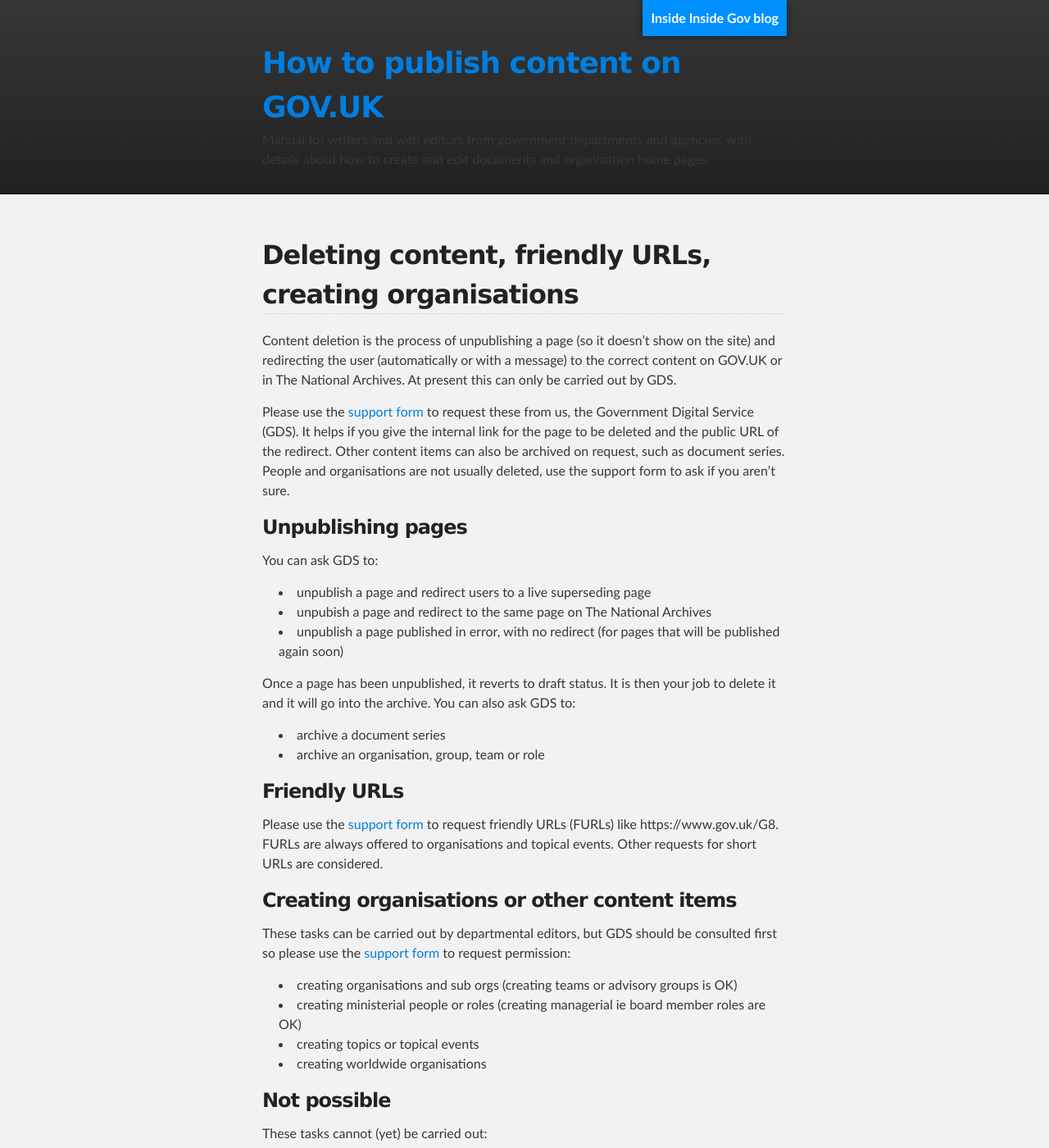
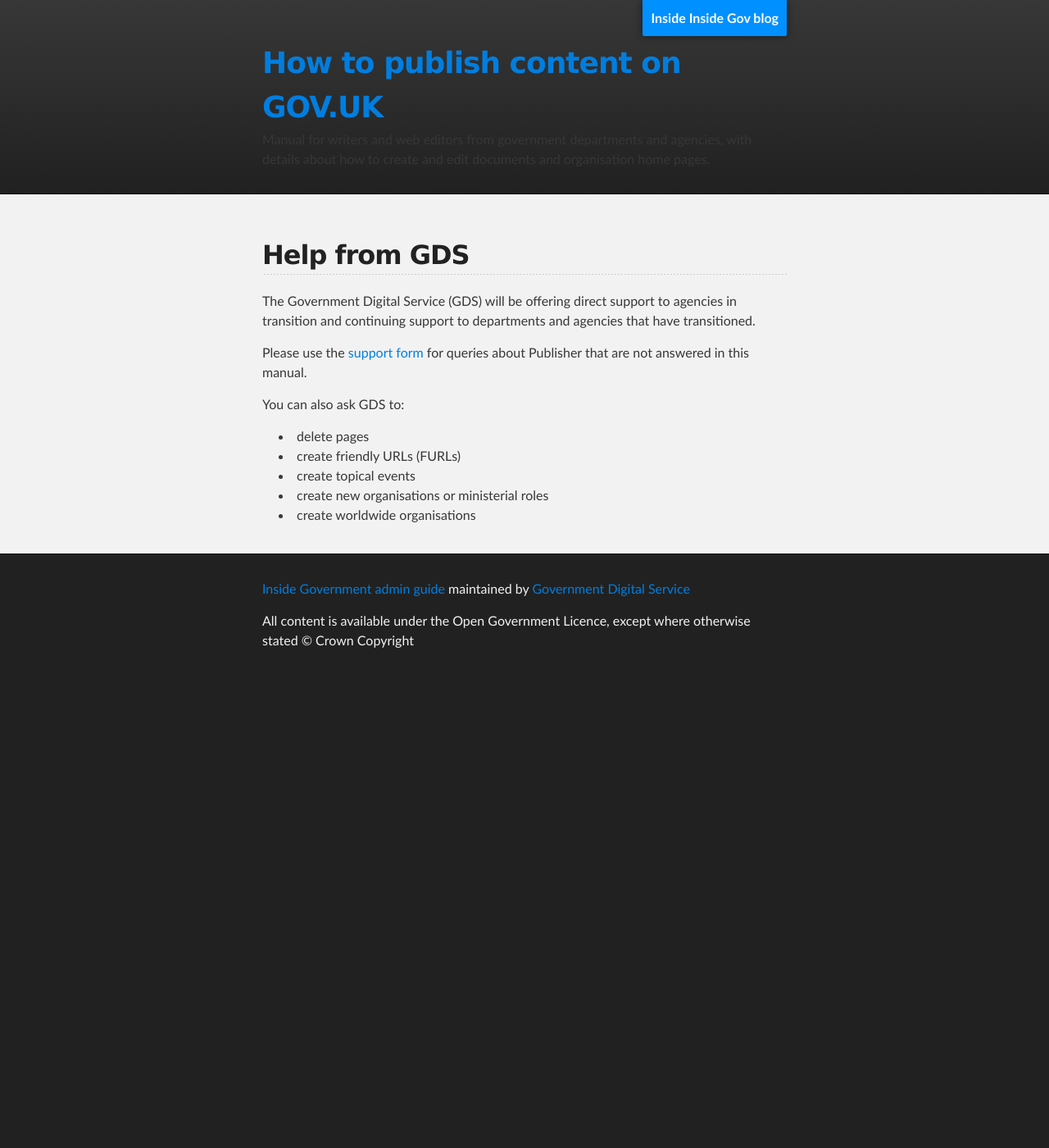
Before and after one commit to alphagov/inside-government-admin-guide, a Jekyll site: the page built from first-steps/gds-only-tasks.md, in a window 1280 px wide and 1400 px high. Shown: the whole window at 82% size. Built offline with Jekyll 4.4.1, drawn with Linux system fonts in a browser that asks for light colours; some of the changed text lies outside the part shown.

Commit message:
Update gds-only-tasks.md

```diff
--- a/first-steps/gds-only-tasks.md
+++ b/first-steps/gds-only-tasks.md
@@ -1,48 +1,18 @@
 ---
 layout: default
-title: How to publish content on GOV.UK - Deleting content, friendly URLs, creating organisations
+title: How to publish content on GOV.UK - Help from GDS
 ---
 
-## Deleting content, friendly URLs, creating organisations
+## Help from GDS
 
-Content deletion is the process of unpublishing a page (so it doesn't show on the site) and redirecting the user (automatically or with a message) to the correct content on GOV.UK or in The National Archives. At present this can only be carried out by GDS.
+The Government Digital Service (GDS) will be offering direct support to agencies in transition and continuing support to departments and agencies that have transitioned.
 
-Please use the [support form](https://signon.production.alphagov.co.uk/users/sign_in) to request these from us, the Government Digital Service (GDS). It helps if you give the internal link for the page to be deleted and the public URL of the redirect. Other content items can also be archived on request, such as document series. People and organisations are not usually deleted, use the support form to ask if you aren't sure.
+Please use the [support form](https://signon.production.alphagov.co.uk/users/sign_in) for queries about Publisher that are not answered in this manual.
 
-### Unpublishing pages
+You can also ask GDS to:
 
-You can ask GDS to:
-
-* unpublish a page and redirect users to a live superseding page
-* unpubish a page and redirect to the same page on The National Archives
-* unpublish a page published in error, with no redirect (for pages that will be published again soon)
-
-Once a page has been unpublished, it reverts to draft status. It is then your job to delete it and it will go into the archive. You can also ask GDS to:
-
-* archive a document series
-* archive an organisation, group, team or role
-
-
-### Friendly URLs
-
-Please use the [support form](https://signon.production.alphagov.co.uk/users/sign_in) to request friendly URLs (FURLs) like https://www.gov.uk/G8. FURLs are always offered to organisations and topical events. Other requests for short URLs are considered.
-
-
-### Creating organisations or other content items
-
-These tasks can be carried out by departmental editors, but GDS should be consulted first so please use the [support form](https://signon.production.alphagov.co.uk/users/sign_in) to request permission:
-
-* creating organisations and sub orgs (creating teams or advisory groups is OK)
-* creating ministerial people or roles (creating managerial ie board member roles are OK)
-* creating topics or topical events
-* creating worldwide organisations
-
-
-### Not possible
-
-These tasks cannot (yet) be carried out:
-
-* changing the URL of a page (you will need to create a new page and fix the URL to what you want, then request a deletion and redirection using the [support form](https://signon.production.alphagov.co.uk/users/sign_in)
-* duplicating a page (you’ll need create a new page and use copy and paste)
-* moving a page from Preview to Production (you’ll need create a new page and use copy and paste)
-* changing a document’s main type (eg from a news story to a publication)
+* delete pages
+* create friendly URLs (FURLs)
+* create topical events
+* create new organisations or ministerial roles
+* create worldwide organisations
```
